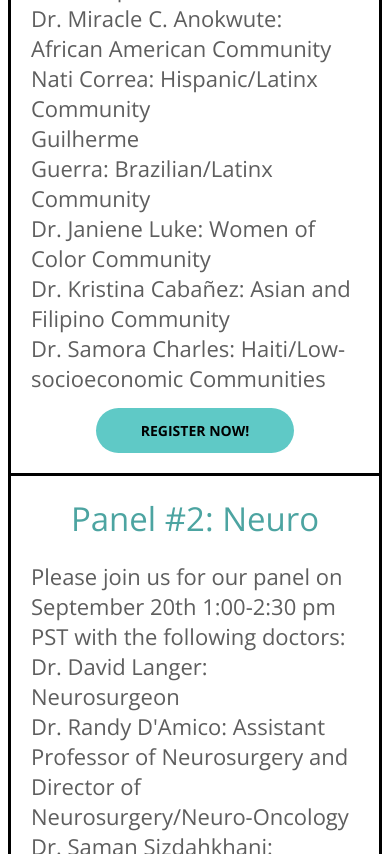
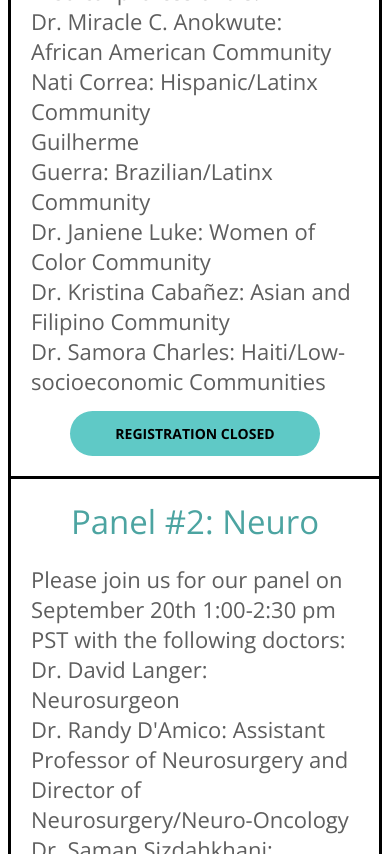
Before and after one commit to studentsinmedicine/websitecode, a plain HTML site: page registration/index.html in a window 390 px wide. Shown: the part 1146-2000 px from the top of the page. Drawn offline with nearby package versions, Linux system fonts and the light colour scheme.

Commit message:
fixed mobile link for nurses panel

```diff
--- a/registration/index.html
+++ b/registration/index.html
@@ -98,7 +98,6 @@
         }
 
         @media only screen and (max-width: 920px) {
-qq
             #firsttd
             {
                 border-top: 3px solid black;
@@ -143,7 +142,7 @@ qq
                         <span class = "bold">Julia Eze MSN, RN, FNP-C:</span> Family Nurse Practitioner<br>
                         <span class = "bold">Jeff Salvatore MSN, RN</span> Critical care and Cardiac Medicine<br>
                     </div>
-                    <a href = "https://forms.gle/LgpxnKSk6WUY3SJ57" target="_blank" class = "button mobile">REGISTER NOW!</a>
+                    <a href = "https://forms.gle/q2icBu4RTo8dK5tw9" target="_blank" class = "button mobile">REGISTER NOW!</a>
                 </div>
             </td>
 			<td>
@@ -158,7 +157,7 @@ qq
                         <span class = "bold">Dr. Kristina Cabañez:</span> Asian and Filipino Community<br>
 						<span class = "bold">Dr. Samora Charles: </span> Haiti/Low-socioeconomic Communities<br>
                     </div>
-                    <a href = "https://forms.gle/LgpxnKSk6WUY3SJ57" target="_blank" class = "button mobile">REGISTER NOW!</a>
+                    <a href = "" target="_blank" class = "button mobile">REGISTRATION CLOSED</a>
                 </div>
             </td>
         </tr>
```
